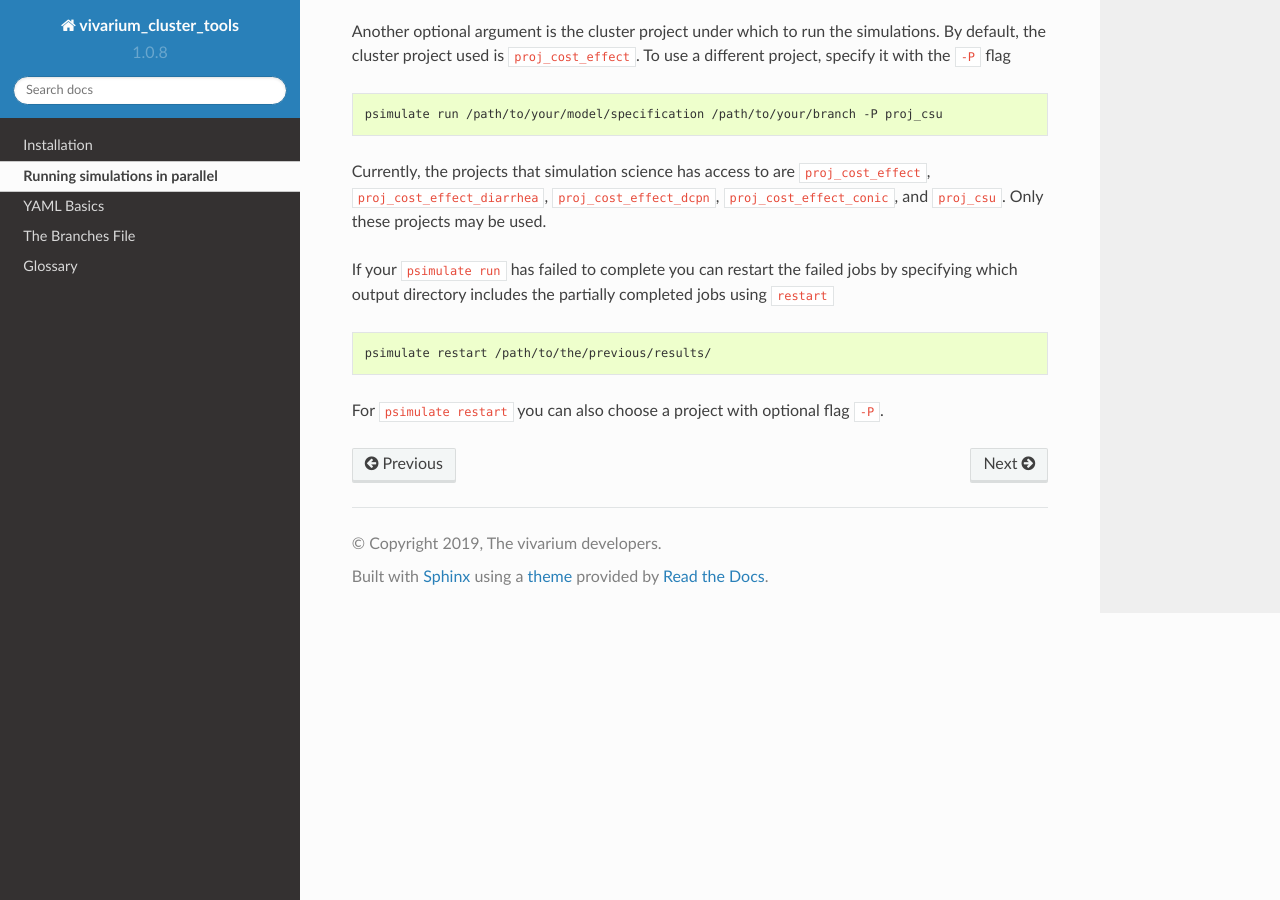
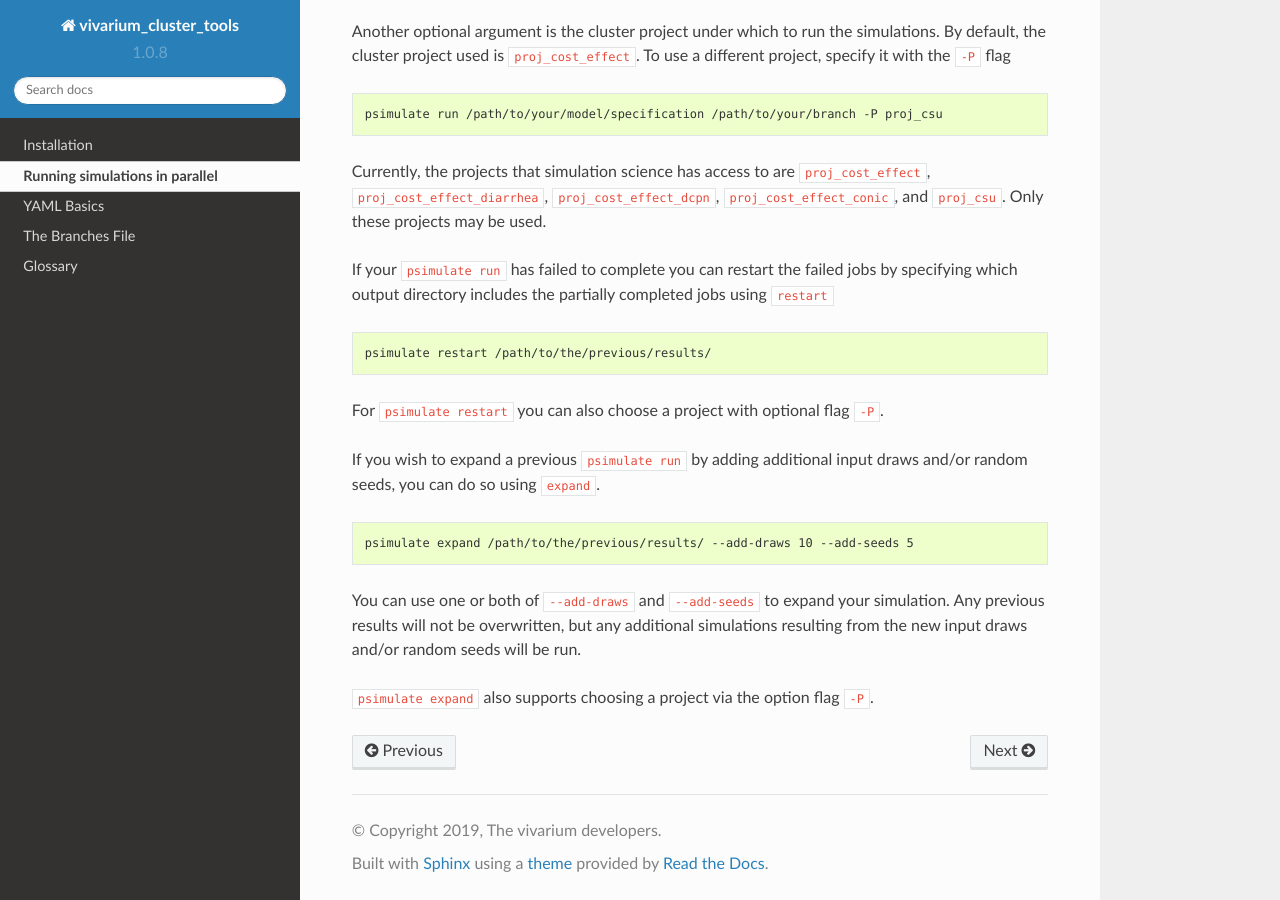
Before and after one commit to ihmeuw/vivarium_cluster_tools, a Sphinx documentation site: the page built from docs/source/distributed_runner.rst, in a window 1280 px wide and 900 px high, scrolled down 534 px. Built offline with Sphinx 7.4.7 and the Read the Docs theme 2.0.0, drawn with Linux system fonts in a browser that asks for light colours.

Commit message:
update docs for expand

```diff
--- a/docs/source/distributed_runner.rst
+++ b/docs/source/distributed_runner.rst
@@ -44,3 +44,16 @@ includes the partially completed jobs using ``restart``
     psimulate restart /path/to/the/previous/results/
 
 For ``psimulate restart`` you can also choose a project with optional flag ``-P``.
+
+
+If you wish to expand a previous ``psimulate run`` by adding additional input draws and/or random seeds, you can do so
+using ``expand``.
+
+.. code-block:: console
+
+    psimulate expand /path/to/the/previous/results/ --add-draws 10 --add-seeds 5
+
+You can use one or both of ``--add-draws`` and ``--add-seeds`` to expand your simulation. Any previous results will not
+be overwritten, but any additional simulations resulting from the new input draws and/or random seeds will be run.
+
+``psimulate expand`` also supports choosing a project via the option flag ``-P``.
```
